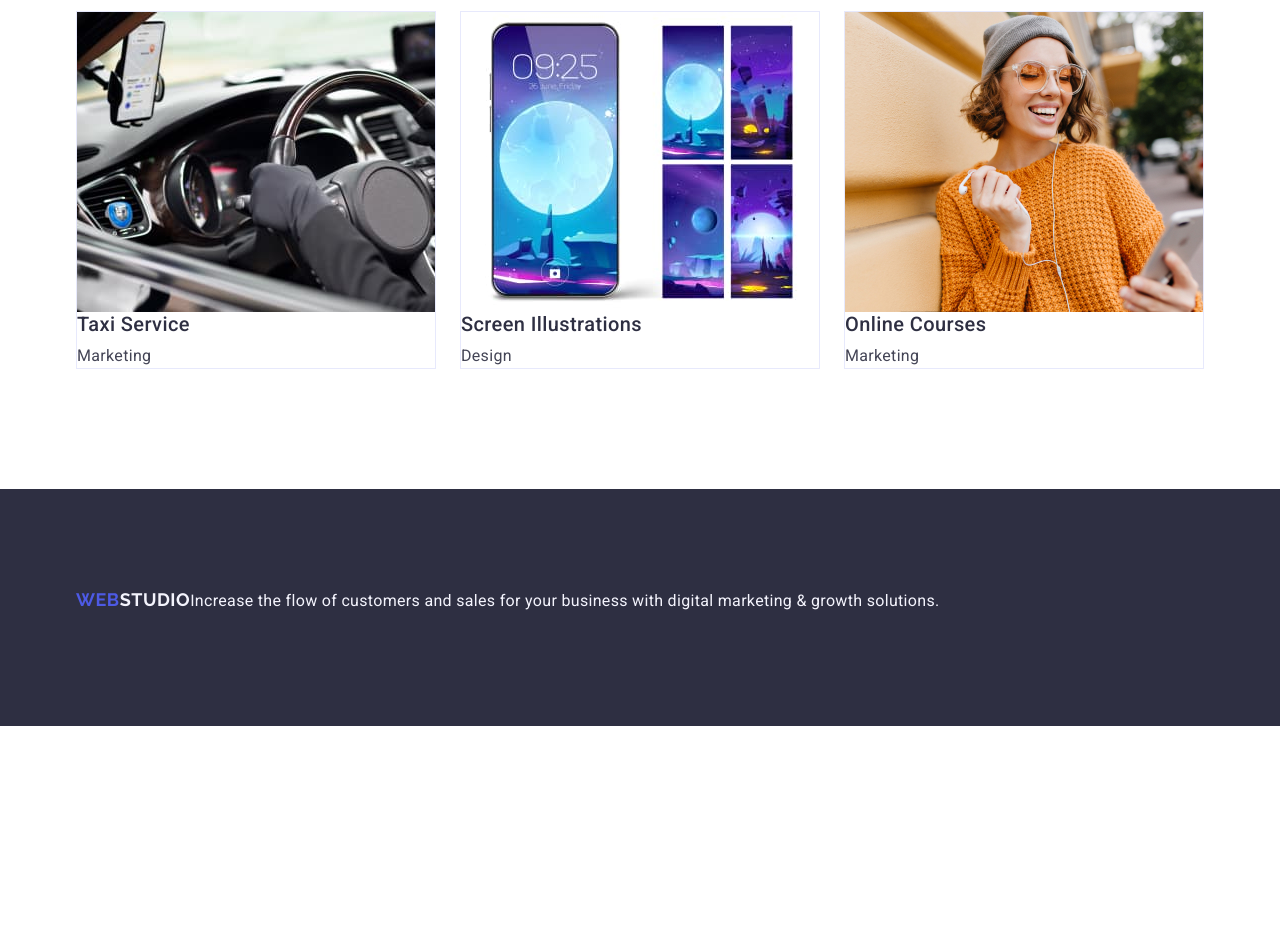
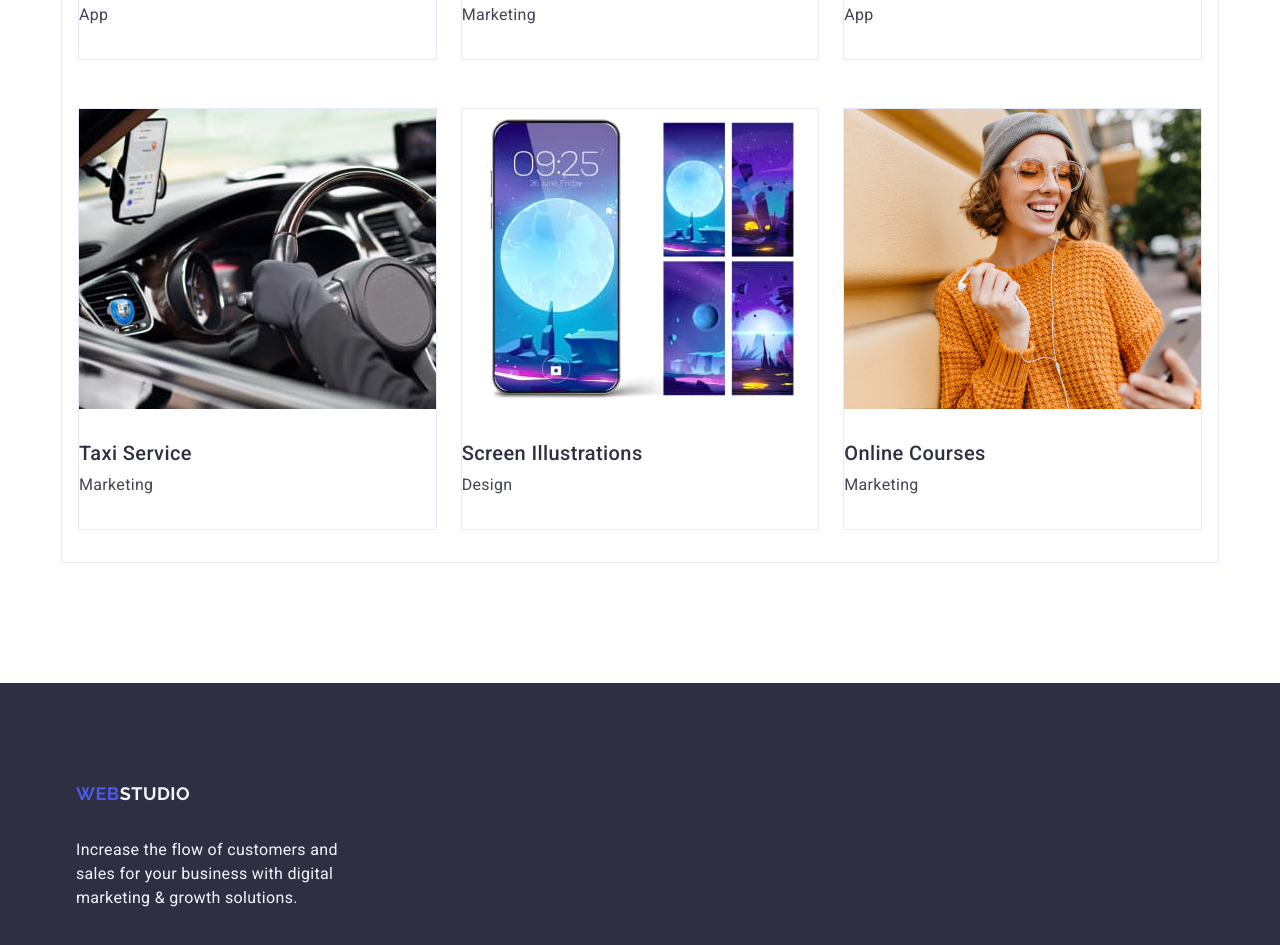
Before and after one commit to SergGrishkov/goit-markup-hw-03, a plain HTML site: page index.html in a window 1280 px wide. Shown: the part 2920-3865 px from the top of the page. Before the commit the page ends 3646 px from the top, so only its background shows below. Drawn offline with nearby package versions, Linux system fonts and the light colour scheme.

Commit message:
Fixed error

```diff
--- a/css/styles.css
+++ b/css/styles.css
@@ -330,7 +330,7 @@ h3 {
   border-top: none;
 } */
 
-.our-team-list-item .card-info {
+.card-info {
   padding: 32px 0;
 }
 
@@ -345,13 +345,17 @@ h3 {
   width: calc((100% - 48px) / 3);
   overflow: hidden;
 }
+.section-fourth .container {
+  border: 1px solid #e7e9fc;
+  padding: 32px 16px;
+}
 
 .footer {
   background: #2e2f42;
   padding: 100px 0;
 }
 
-.footer container {
+.footer .container {
   flex-direction: column;
   justify-content: center;
 }
@@ -361,9 +365,14 @@ h3 {
 }
 
 .footer-description {
-  line-height: 1.5;
   color: #f4f4fd;
-  letter-spacing: 0.02em;
+  font-size: 16px;
+  font-style: normal;
+  font-weight: 400;
+  line-height: 24px;
+  letter-spacing: 0.32px;
+  width: 264px;
+  margin-top: 18px;
 }
 
 .logo-footer {
@@ -377,4 +386,5 @@ h3 {
   text-transform: uppercase;
   display: inline-block;
   margin-bottom: 16px;
+  display: inline-block;
 }
```
